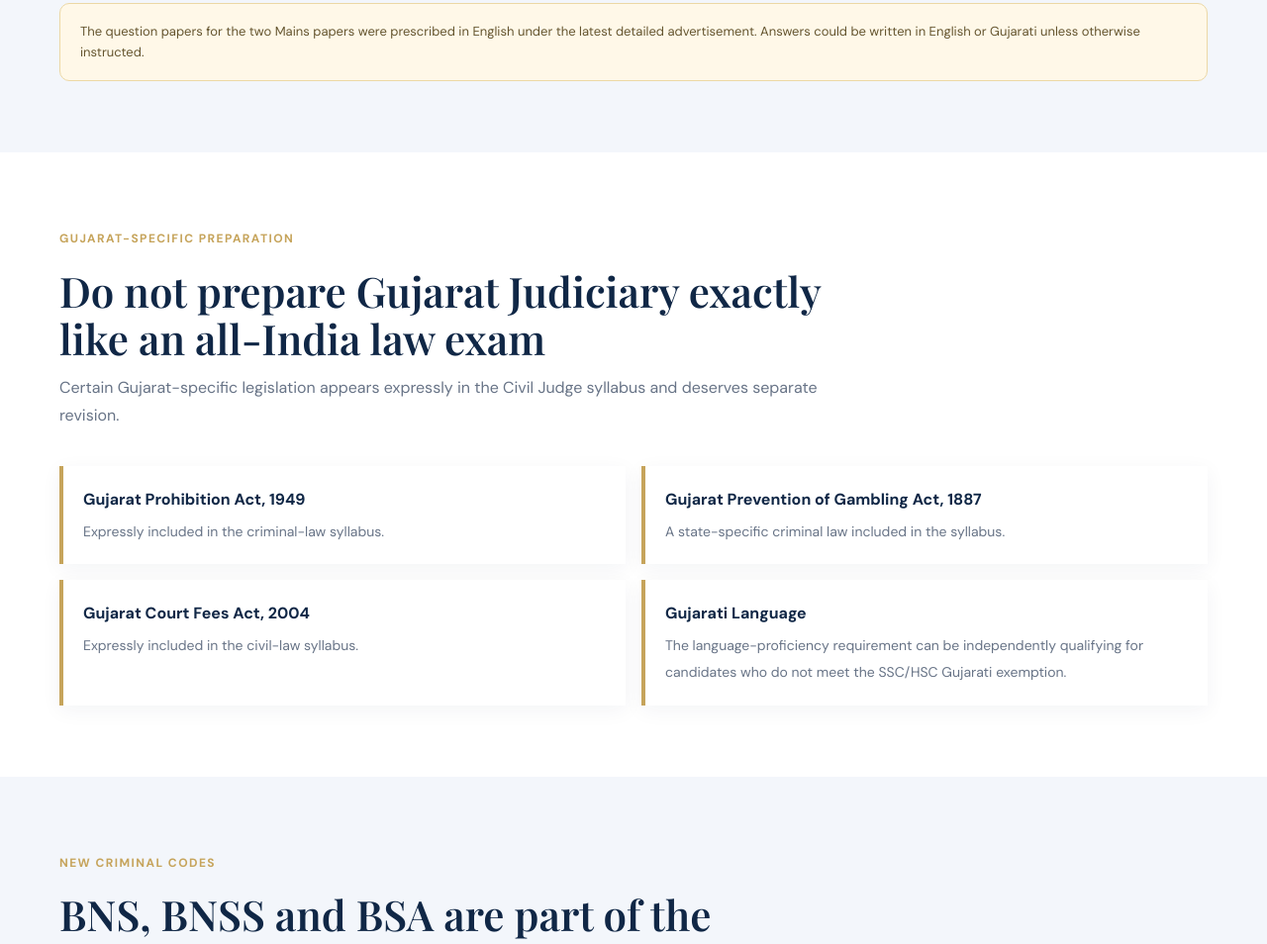
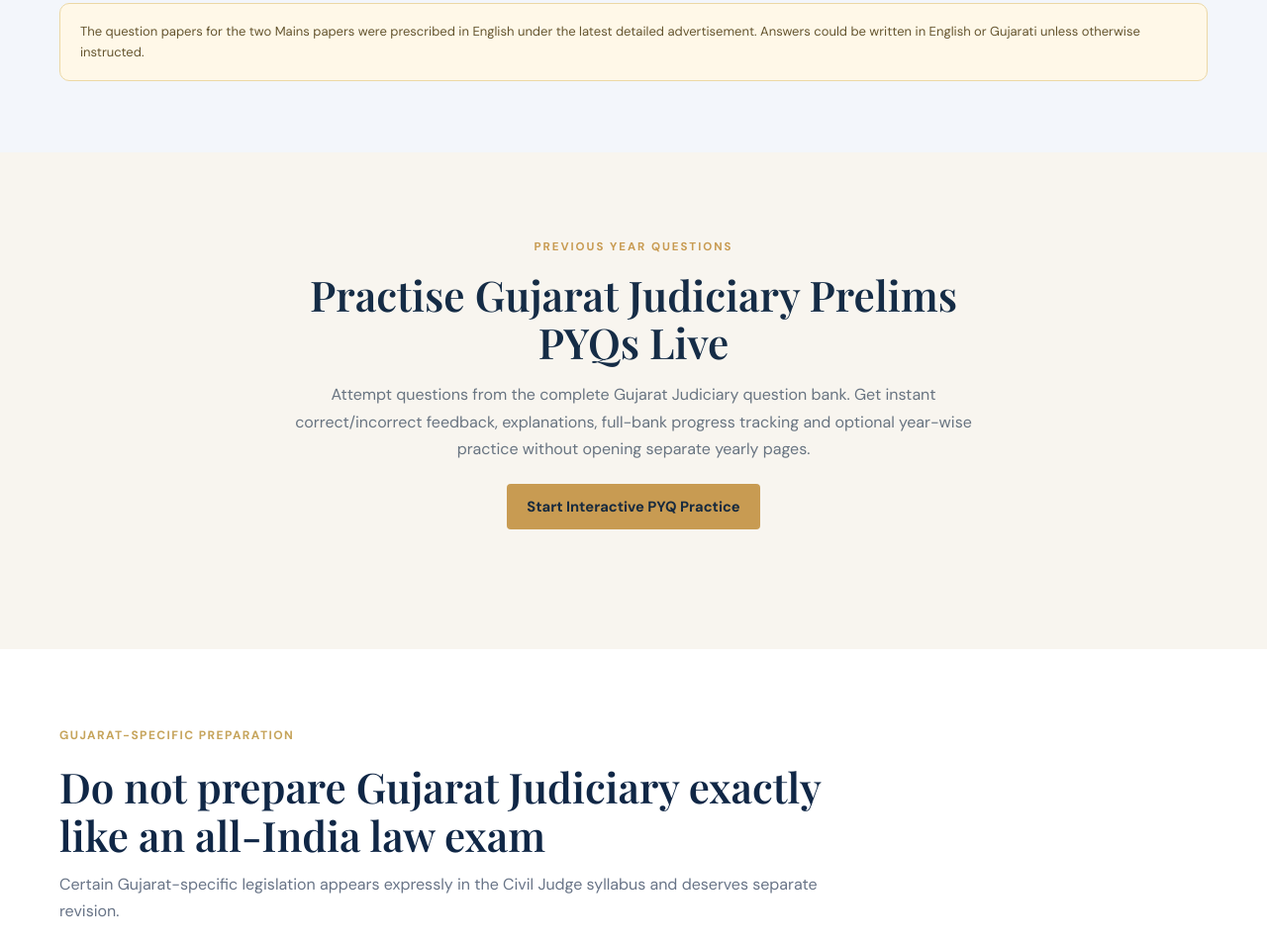
Before and after one commit to LexAcademy/AnushriGaur, a plain HTML site: page gujarat-judiciary-guidance.html in a window 1280 px wide. Shown: the part 7759-8713 px from the top of the page at 99% size. Drawn offline with nearby package versions, Linux system fonts and the light colour scheme.

Commit message:
Update gujarat-judiciary-guidance.html

```diff
--- a/gujarat-judiciary-guidance.html
+++ b/gujarat-judiciary-guidance.html
@@ -1666,11 +1666,27 @@ The question papers for the two Mains papers were prescribed in English
 under the latest detailed advertisement. Answers could be written in
 English or Gujarati unless otherwise instructed.
 </div>
-
-</div>
-
+</div>
 </section>
-
+<!-- INTERACTIVE PYQ PRACTICE -->
+<section class="section tinted" id="pyq-practice">
+  <div class="center">
+    <p class="eyebrow">PREVIOUS YEAR QUESTIONS</p>
+    <h2>Practise Gujarat Judiciary Prelims PYQs Live</h2>
+    <p>
+      Attempt questions from the complete Gujarat Judiciary question bank.
+      Get instant correct/incorrect feedback, explanations, full-bank
+      progress tracking and optional year-wise practice without opening
+      separate yearly pages.
+    </p>
+    <p style="margin-top:22px;">
+      <a class="btn gold"
+         href="pyq-practice.html?exam=gujarat-judiciary">
+        Start Interactive PYQ Practice
+      </a>
+    </p>
+  </div>
+</section>
 
 <!-- GUJARAT SPECIFIC -->
 
```
